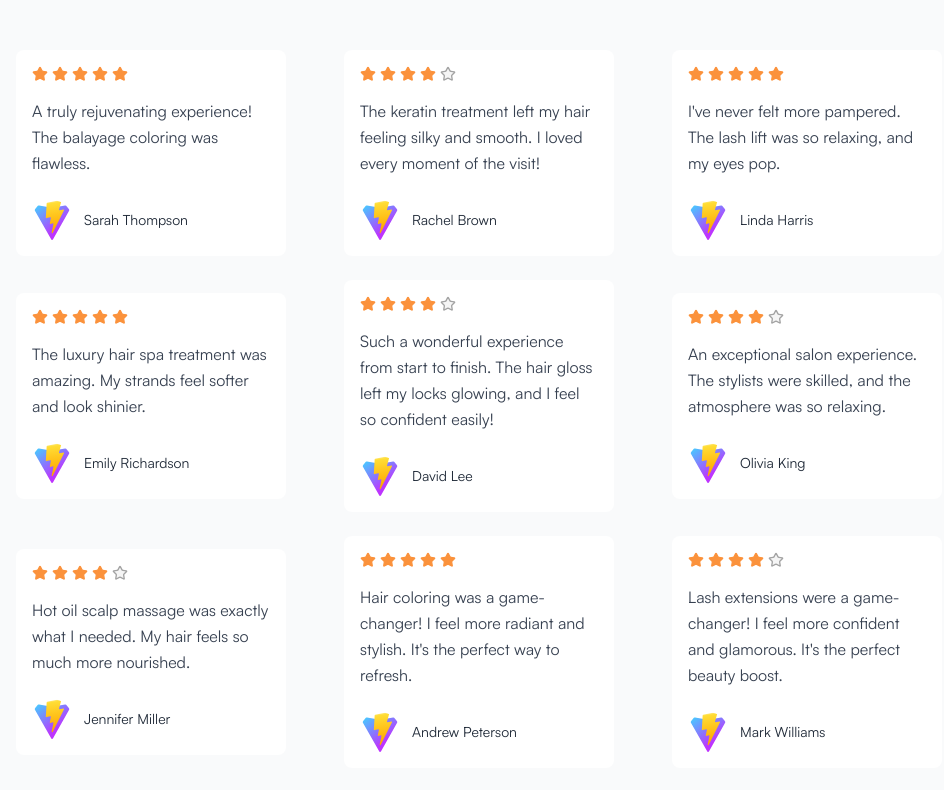
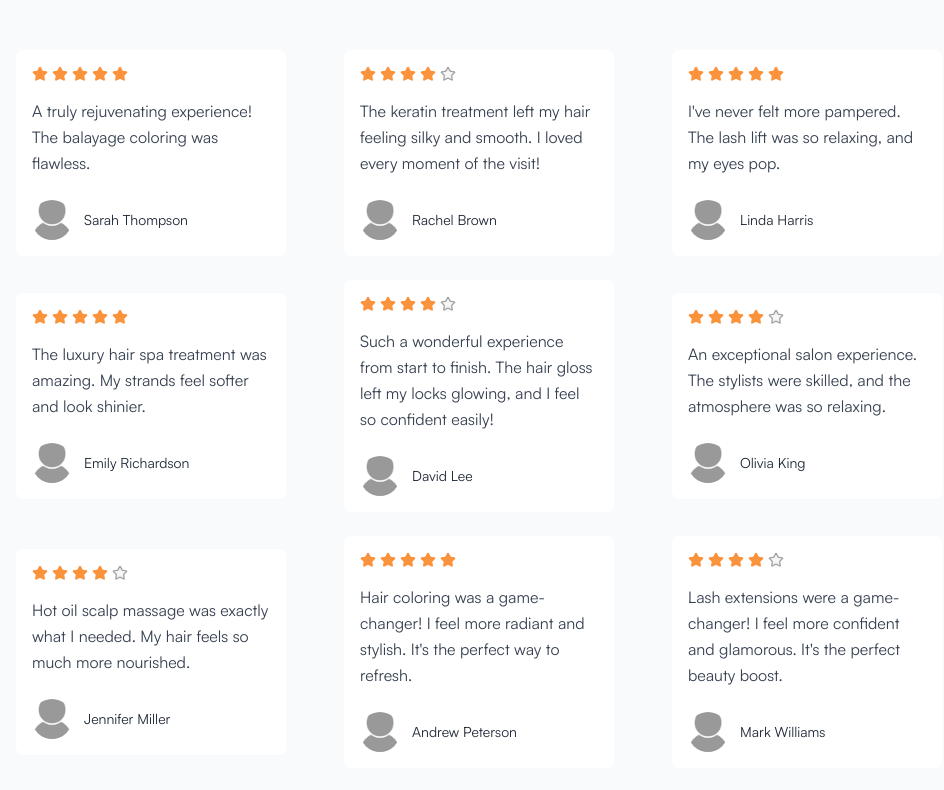
Before and after one commit to Andrewbizz/arox, a React (Vite) app: page / in a window 1280 px wide. Shown: the part 3693-4483 px from the top of the page, without its empty margins (161-1105 px from the left). Built offline with nearby package versions, Linux system fonts and the light colour scheme.

Commit message:
testimonials images

```diff
--- a/src/sections/Testimonials.tsx
+++ b/src/sections/Testimonials.tsx
@@ -7,63 +7,63 @@ export default function TestimonialSection() {
       id: 1,
       rating: 5,
       text: "A truly rejuvenating experience! The balayage coloring was flawless.",
-      avatar: "/vite.svg", // ✅ removed /public prefix
+      avatar: "/user.png", // ✅ removed /public prefix
       name: "Sarah Thompson",
     },
     {
       id: 2,
       rating: 4,
       text: "The keratin treatment left my hair feeling silky and smooth. I loved every moment of the visit!",
-      avatar: "/vite.svg",
+      avatar: "/user.png",
       name: "Rachel Brown",
     },
     {
       id: 3,
       rating: 5,
       text: "I've never felt more pampered. The lash lift was so relaxing, and my eyes pop.",
-      avatar: "/vite.svg",
+      avatar: "/user.png",
       name: "Linda Harris",
     },
     {
       id: 4,
       rating: 5,
       text: "The luxury hair spa treatment was amazing. My strands feel softer and look shinier.",
-      avatar: "/vite.svg",
+      avatar: "/user.png",
       name: "Emily Richardson",
     },
     {
       id: 5,
       rating: 4,
       text: "Such a wonderful experience from start to finish. The hair gloss left my locks glowing, and I feel so confident easily!",
-      avatar: "/vite.svg",
+      avatar: "/user.png",
       name: "David Lee",
     },
     {
       id: 6,
       rating: 4,
       text: "An exceptional salon experience. The stylists were skilled, and the atmosphere was so relaxing.",
-      avatar: "/vite.svg",
+      avatar: "/user.png",
       name: "Olivia King",
     },
     {
       id: 7,
       rating: 4,
       text: "Hot oil scalp massage was exactly what I needed. My hair feels so much more nourished.",
-      avatar: "/vite.svg",
+      avatar: "/user.png",
       name: "Jennifer Miller",
     },
     {
       id: 8,
       rating: 5,
       text: "Hair coloring was a game-changer! I feel more radiant and stylish. It's the perfect way to refresh.",
-      avatar: "/vite.svg",
+      avatar: "/user.png",
       name: "Andrew Peterson",
     },
     {
       id: 9,
       rating: 4,
       text: "Lash extensions were a game-changer! I feel more confident and glamorous. It's the perfect beauty boost.",
-      avatar: "/vite.svg",
+      avatar: "/user.png",
       name: "Mark Williams",
     },
   ];
```
Also changed, not shown: public/user.png (added).
